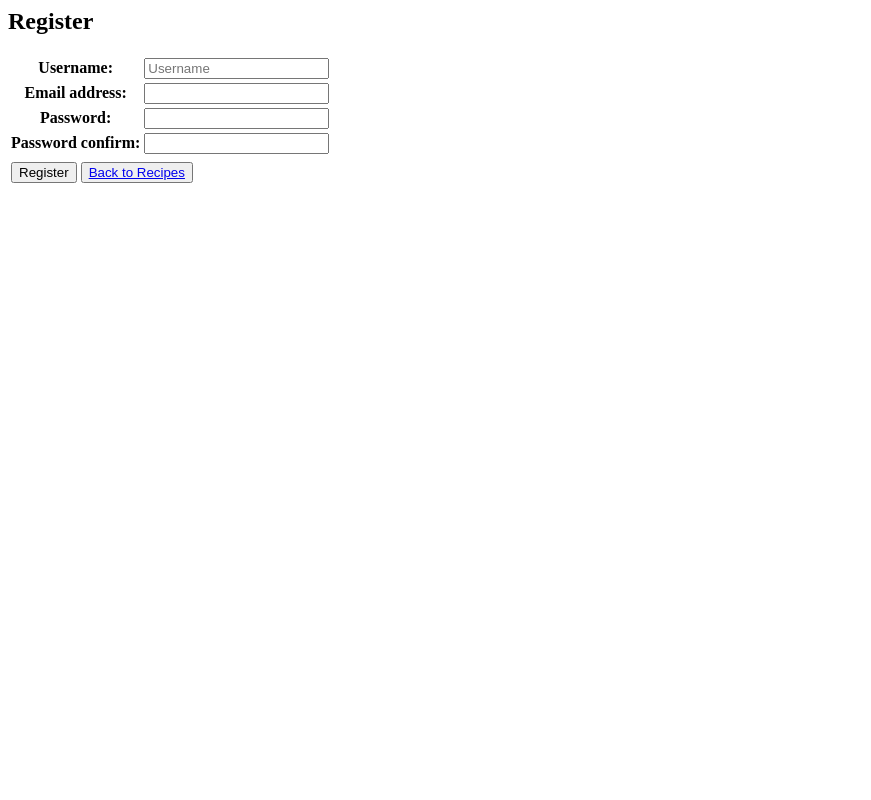
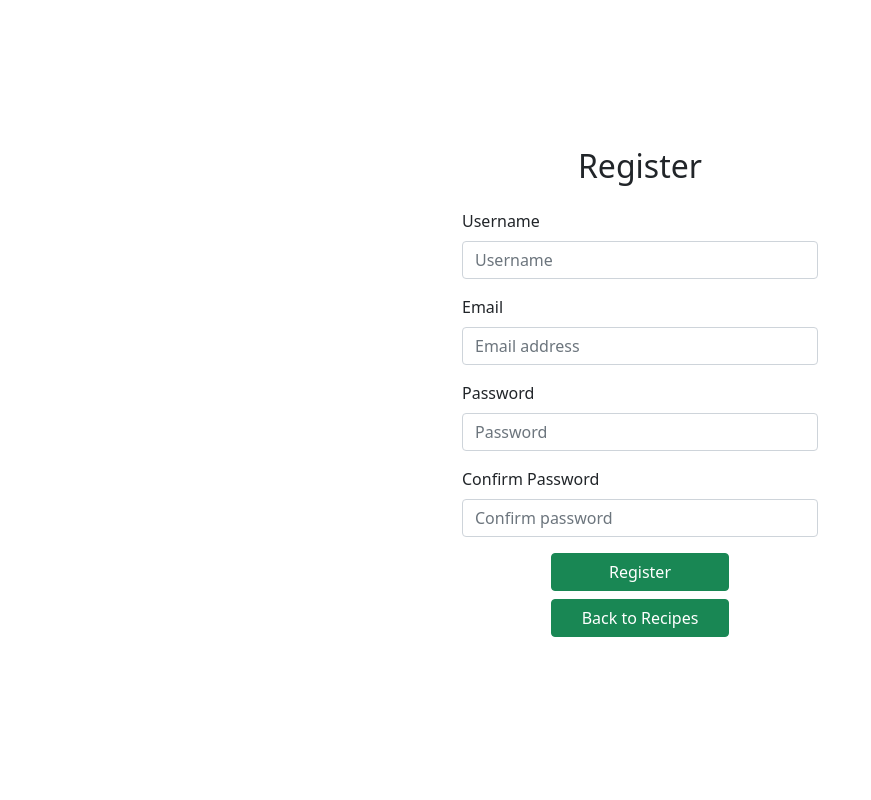
Before and after one commit to PichapopRo/project-pantry, a Django app: page /signup/ in a window 1280 px wide. Shown: the whole page, without its empty margins (0-871 px from the left). Run offline with Django 5.2, Linux system fonts and the light colour scheme.

Commit message:
Improve UI on signup page

```diff
--- a/templates/registration/signup.html
+++ b/templates/registration/signup.html
@@ -1,26 +1,40 @@
-<body>
-<div class="wrapper">
-<h2>Register</h2>
+<head>
+	<meta charset="UTF-8">
+	<meta name="viewport" content="width=device-width, initial-scale=1.0">
+	<title>Register</title>
+	<link href="https://cdn.jsdelivr.net/npm/bootstrap@5.1.3/dist/css/bootstrap.min.css" rel="stylesheet" integrity="sha384-1BmE4kWBq78iYhFldvKuhfTAU6auU8tT94WrHftjDbrCEXSU1oBoqyl2QvZ6jIW3" crossorigin="anonymous">
+</head>
+<body style = "background-color = #a7c49a">
+
+<div class="container">
+		<div class="row h-100 justify-content-center align-items-center">
+			<div class="col-md-6 col-lg-4 wrapper">
+				<h2 class="text-center mb-4">Register</h2>
     {% if messages %}
-        <div>{{ message }}</div>
+        <div class="mb-3 mx-auto">{{ message }}</div>
     {% endif %}
 <form method="POST">
     {% csrf_token %}
-    <table>
-        {{ form.as_table }}
-        <tr>
-            <td colspan="2">
-            </td>
-        </tr>
-        <tr>
-            <td colspan="3">
-                <button type="submit" class="register-button">Register</button>
-                <button type="submit" class="back-to-list-recipe-button">
-                    <a href="{% url 'recipe_list' %}">Back to Recipes</a>
-                </button>
-            </td>
-        </tr>
-    </table>
-</form>
-</div>
+        <div class="mb-3">
+            <label for="username" class="form-label">Username</label>
+            <input type="text" name="{{ form.username.name }}" id="username" class="form-control username-input" placeholder="Username">
+        </div>
+        <div class="mb-3">
+            <label for="username" class="form-label">Email</label>
+            <input type="text" name="{{ form.email.name }}" id="email" class="form-control username-input" placeholder="Email address">
+        </div>
+        <div class="mb-3">
+            <label for="password" class="form-label">Password</label>
+            <input type="password" name="{{ form.password.name }}" id="password" class="form-control password-input" placeholder="Password">
+        </div>
+        <div class="mb-3">
+            <label for="password" class="form-label"> Confirm Password</label>
+            <input type="password" name="{{ form.password.name }}" id="confirm_password" class="form-control password-input" placeholder="Confirm password">
+        </div>
+        <div class="d-grid gap-2 col-6 mx-auto">
+            <button type="submit" class="btn btn-success">Register</button>
+            <a class="btn btn-success" href="{% url 'recipe_list' %}">Back to Recipes</a>
+        </div>
+		</div>
+    </div>
 </body>
```
